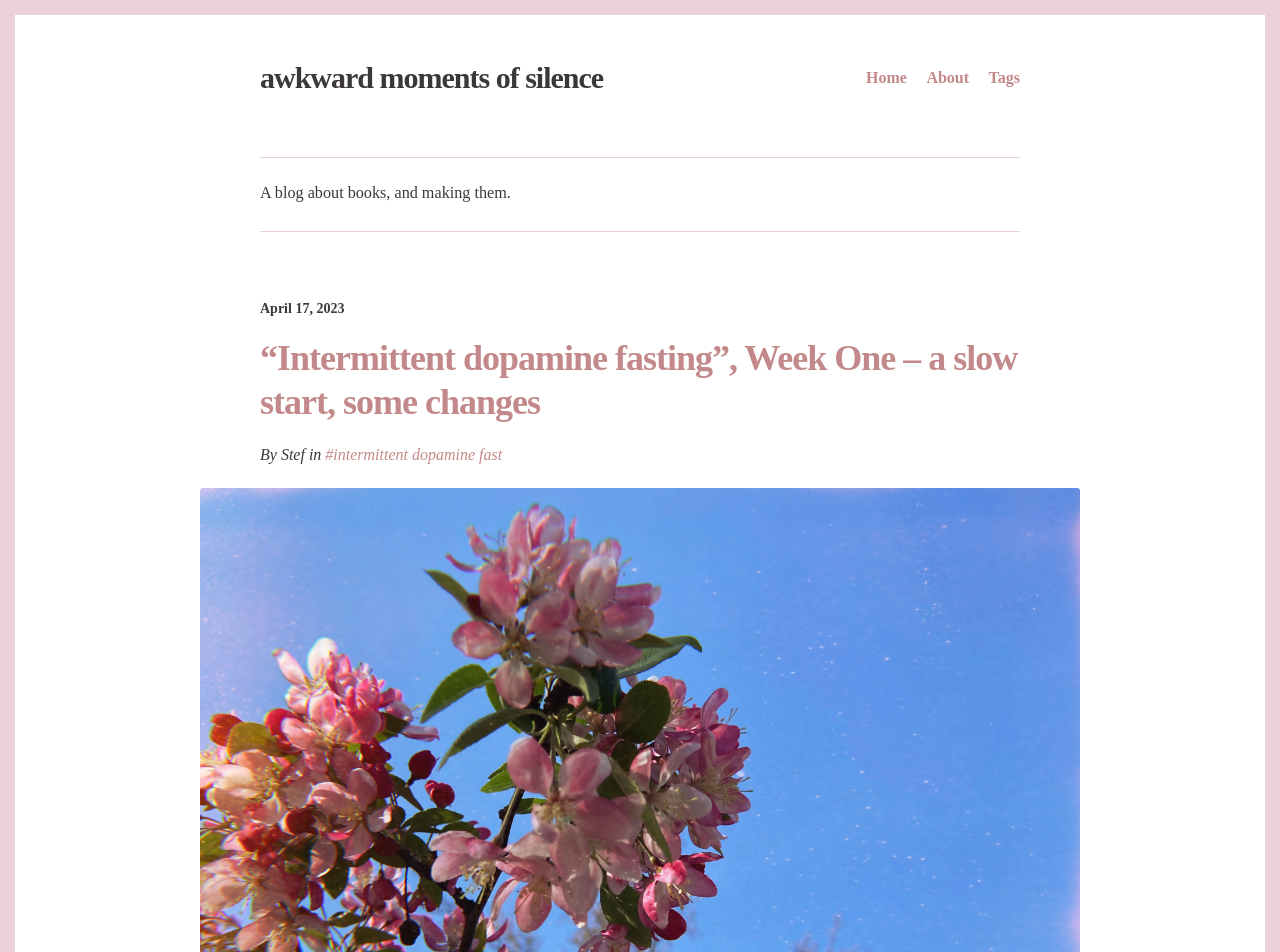
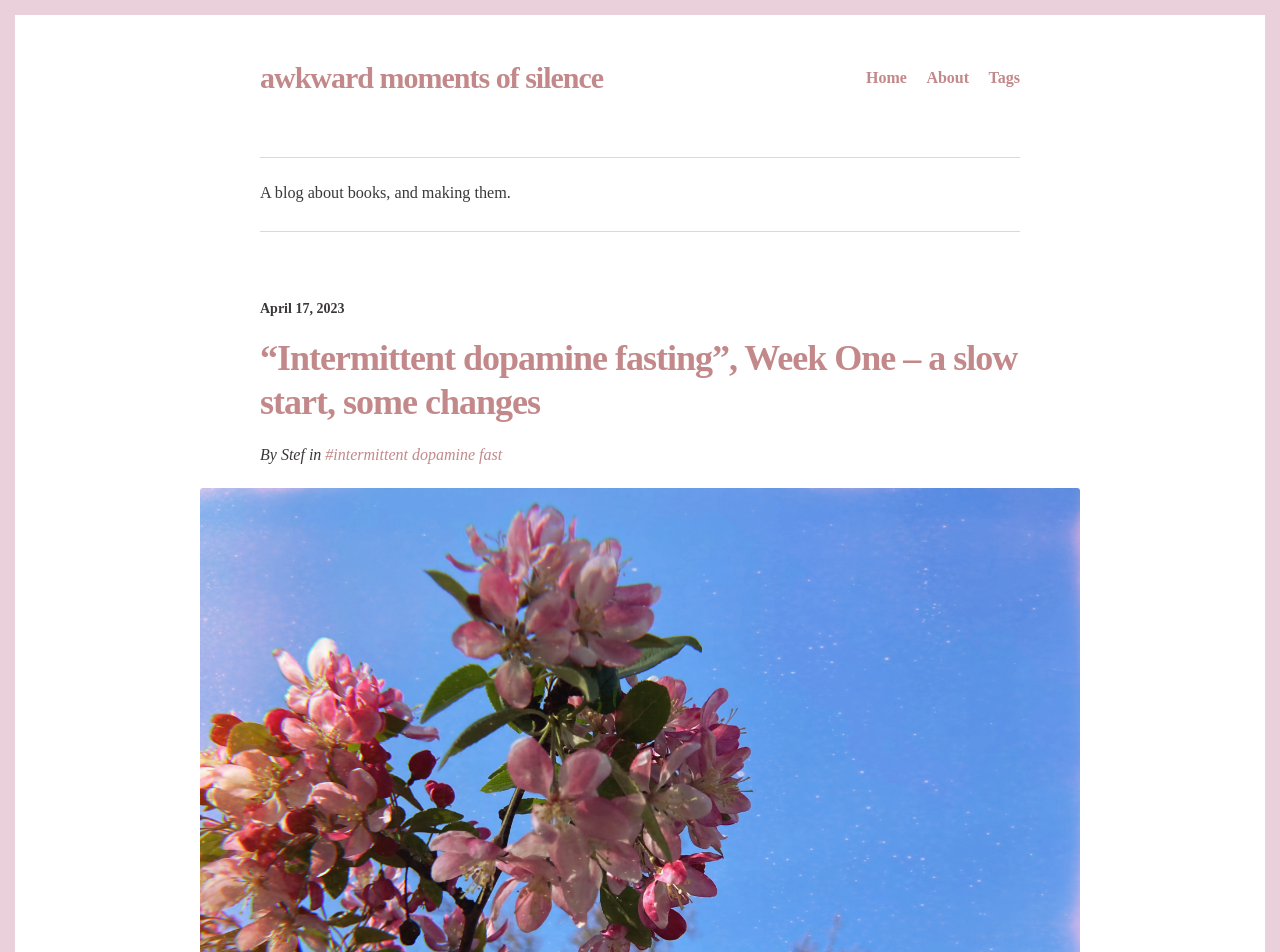
Before and after one commit to dontpanic89/blog, a Jekyll site: the page built from index.html, in a window 1280 px wide. Shown: the top 952 px of the page. Built offline with Jekyll 4.4.1, drawn with Linux system fonts in a browser that asks for light colours; some web fonts are replaced; the list of posts is cut into pages by our own code.

Commit message:
Update _site-header.scss

```diff
--- a/_sass/_site-header.scss
+++ b/_sass/_site-header.scss
@@ -29,10 +29,10 @@
   }
 
   a {
-    color: _palette(primary);
+    color: _palette(link);
     text-decoration: none;
     &:hover {
-      color: _palette(accent);
+      color: _palette(secondary);
     }
   }
 }
```
